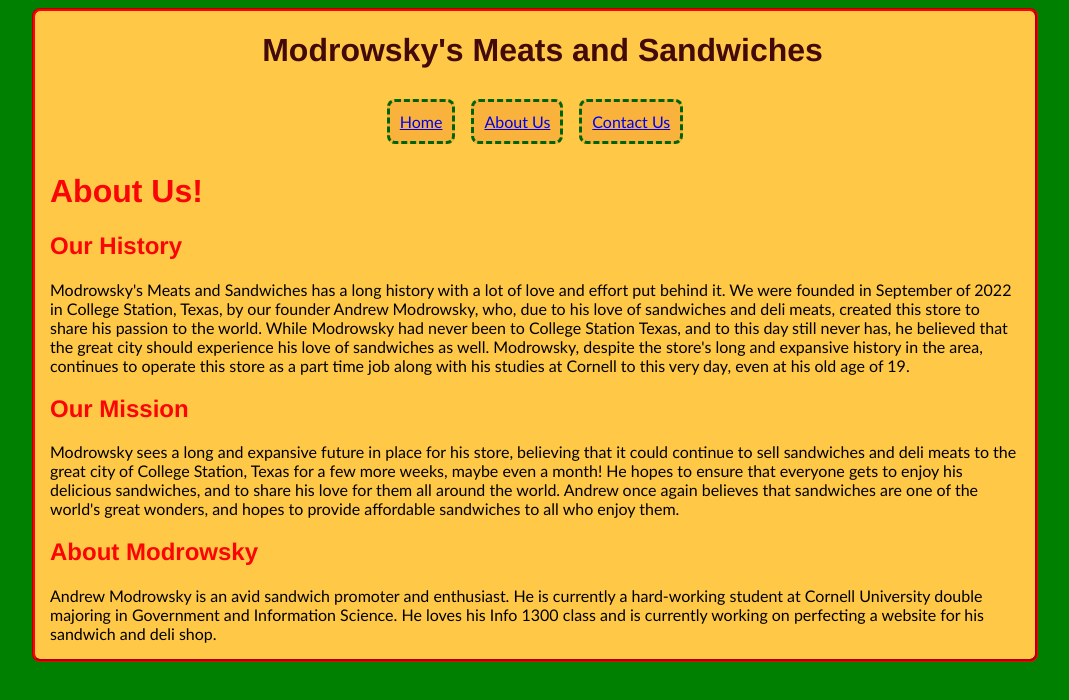
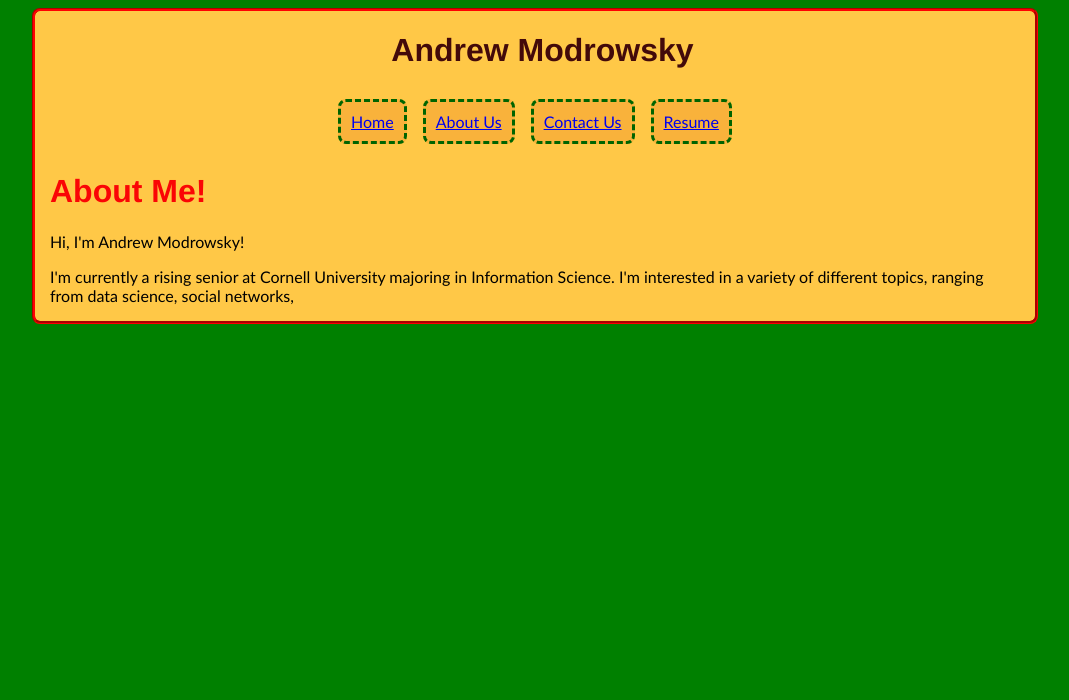
Before and after one commit to ajmodrow/web-site, a plain HTML site: page aboutus.html in a window 1280 px wide. Shown: the whole page, without its empty margins (105-1174 px from the left). Drawn offline with Linux system fonts and the light colour scheme.

Commit message:
smalll changes

```diff
--- a/aboutus.html
+++ b/aboutus.html
@@ -5,12 +5,12 @@
 <meta charset="UTF-8" />
 <meta name="viewport" content="width=device-width, initial-scale=1" />
 
-<title>Modrowsky's Meats and Sandwiches - About Us</title>
+<title>Andrew Modrowsky's Webpage - About me</title>
 <link rel="stylesheet" type="text/css" href="styles/site.css" />
 </head>
 
 <body>
-    <h1 class="title"><strong>Modrowsky's Meats and Sandwiches</strong></h1>
+    <h1 class="title"><strong>Andrew Modrowsky</strong></h1>
     <nav>
         <div class="navrow">
           <div class="page home">
@@ -22,15 +22,15 @@
           <div class="page contact">
             <a href="contact.html">Contact Us</a>
           </div>
+          <div class="page contact">
+            <a href="Modrowsky_Andrew_Resume_Research.pdf">Resume</a>
+          </div>
         </div>
       </nav>
-    <h1>About Us!</h1>
-    <h2>Our History</h2>
-    <p>Modrowsky's Meats and Sandwiches has a long history with a lot of love and effort put behind it. We were founded in September of 2022 in College Station, Texas, by our founder Andrew Modrowsky, who, due to his love of sandwiches and deli meats, created this store to share his passion to the world. While Modrowsky had never been to College Station Texas, and to this day still never has, he believed that the great city should experience his love of sandwiches as well. Modrowsky, despite the store's long and expansive history in the area, continues to operate this store as a part time job along with his studies at Cornell to this very day, even at his old age of 19.</p>
-    <h2>Our Mission</h2>
-    <p>Modrowsky sees a long and expansive future in place for his store, believing that it could continue to sell sandwiches and deli meats to the great city of College Station, Texas for a few more weeks, maybe even a month! He hopes to ensure that everyone gets to enjoy his delicious sandwiches, and to share his love for them all around the world. Andrew once again believes that sandwiches are one of the world's great wonders, and hopes to provide affordable sandwiches to all who enjoy them.</p>
-    <h2>About Modrowsky</h2>
-    <p>Andrew Modrowsky is an avid sandwich promoter and enthusiast. He is currently a hard-working student at Cornell University double majoring in Government and Information Science. He loves his Info 1300 class and is currently working on perfecting a website for his sandwich and deli shop. </p>
+    <h1>About Me!</h1>
+    <p>Hi, I'm Andrew Modrowsky!</p>
+    <p>I'm currently a rising senior at Cornell University majoring in Information Science. I'm interested in a variety of different topics, ranging from data science, social networks, </p>
+
 
 
   </body>
```
Also changed, not shown: contact.html (+5 -2 lines), index.html (+0 -1 lines).
